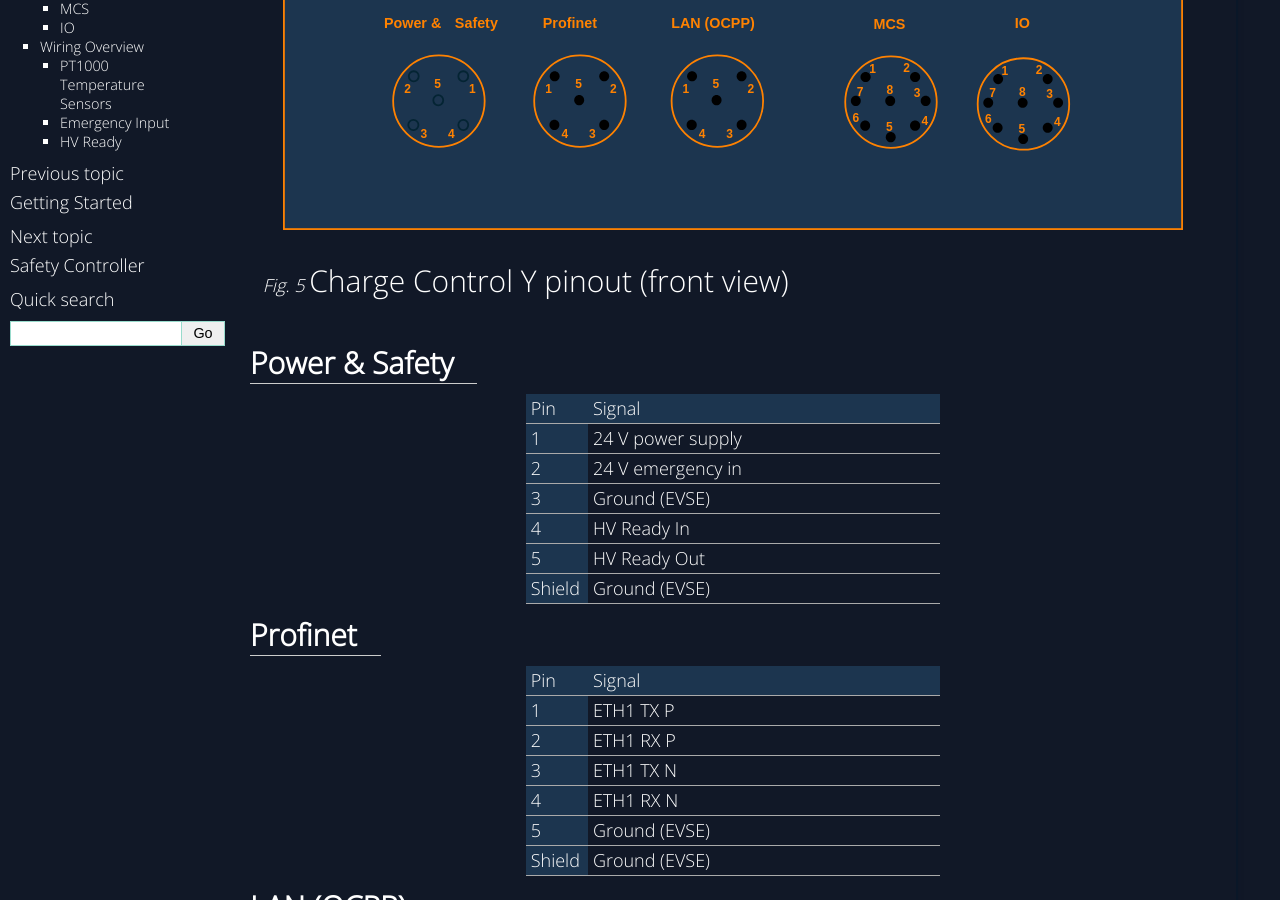
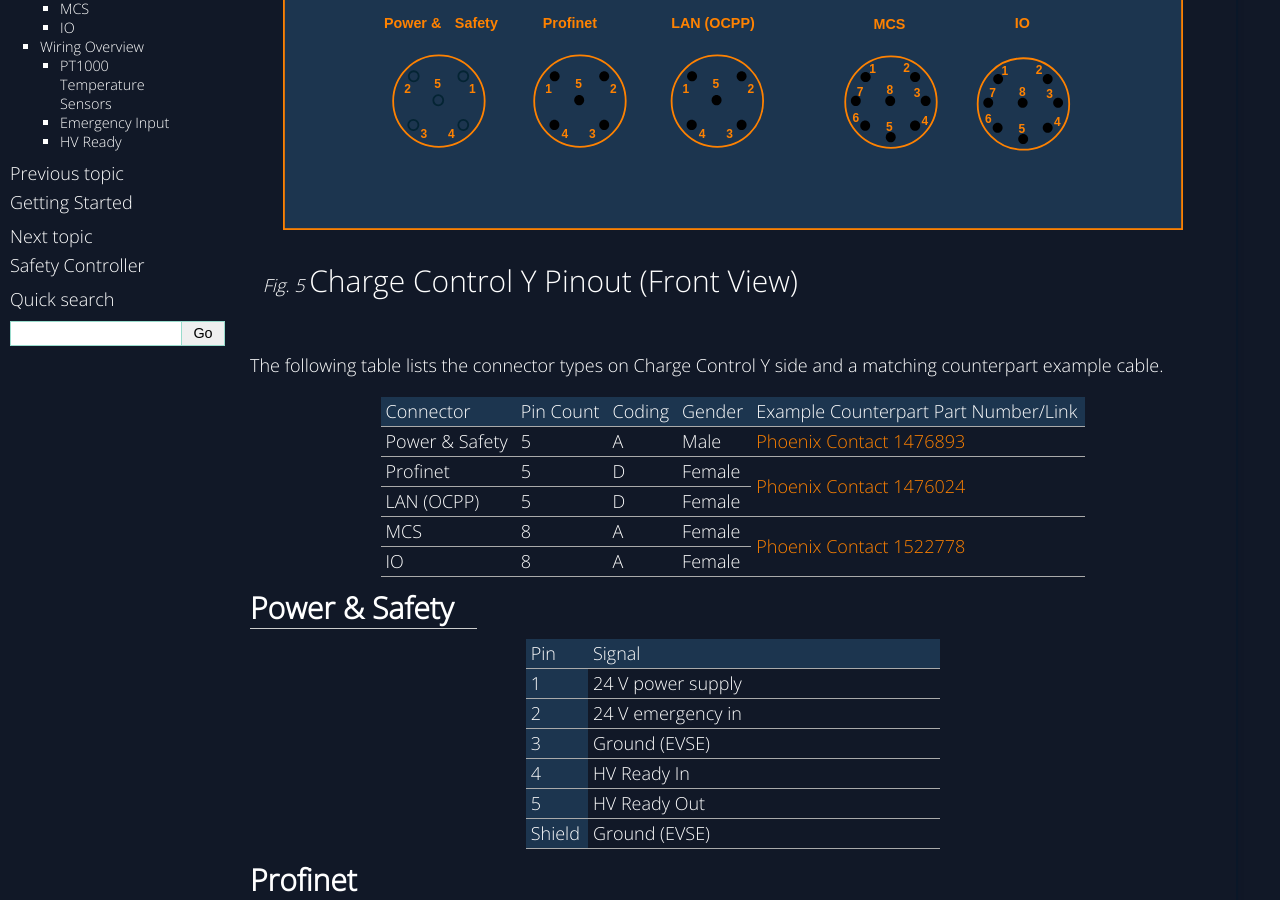
Before and after one commit to chargebyte/chargebyte-docs, a Sphinx documentation site: the page built from docs/source/hardware.rst, in a window 1280 px wide and 900 px high, scrolled down 348 px. Built offline with Sphinx 7.4.7, drawn with Linux system fonts in a browser that asks for light colours.

Commit message:
hardware: add connector informations
Signed-off-by: Michael Heimpold <michael.heimpold@chargebyte.com>

```diff
--- a/docs/source/hardware.rst
+++ b/docs/source/hardware.rst
@@ -10,14 +10,31 @@ The following figure shows the Charge Control Y from a front view with numbered
 
 .. figure:: _static/images/ccy_pinout.svg
    :width: 900px
-   :alt: CCY pinout (front view)
+   :alt: Charge Control Y Pinout (Front View)
    :align: center
 
-   Charge Control Y pinout (front view)
+   Charge Control Y Pinout (Front View)
 
+The following table lists the connector types on Charge Control Y side and a matching
+counterpart example cable.
+
++----------------+-----------+---------+--------+----------------------------------------------------------------------------------------------------------------------------------+
+| Connector      | Pin Count |  Coding | Gender | Example Counterpart Part Number/Link                                                                                             |
++================+===========+=========+========+==================================================================================================================================+
+| Power & Safety | 5         | A       | Male   | `Phoenix Contact 1476893 <https://www.phoenixcontact.com/de-de/produkte/sensor-aktor-kabel-sac-5p-15-pur-p12fs-sh-1476893>`__    |
++----------------+-----------+---------+--------+----------------------------------------------------------------------------------------------------------------------------------+
+| Profinet       | 5         | D       | Female |                                                                                                                                  |
++----------------+-----------+---------+--------+ `Phoenix Contact 1476024 <https://www.phoenixcontact.com/en-pc/products/network-cable-nbc-p12msd-20-93e-r4ac-1476024>`__         |
+| LAN (OCPP)     | 5         | D       | Female |                                                                                                                                  |
++----------------+-----------+---------+--------+----------------------------------------------------------------------------------------------------------------------------------+
+| MCS            | 8         | A       | Female |                                                                                                                                  |
++----------------+-----------+---------+--------+ `Phoenix Contact 1522778 <https://www.phoenixcontact.com/en-pc/products/sensor-actuator-cable-sac-8p-m12ms-15-pur-sh-1522778>`__ |
+| IO             | 8         | A       | Female |                                                                                                                                  |
++----------------+-----------+---------+--------+----------------------------------------------------------------------------------------------------------------------------------+
 
 Power & Safety
 ^^^^^^^^^^^^^^
+
 .. list-table::
    :widths: 15 85
    :header-rows: 1
@@ -41,6 +58,7 @@ Power & Safety
 
 Profinet
 ^^^^^^^^
+
 .. list-table::
    :widths: 15 85
    :header-rows: 1
@@ -64,6 +82,7 @@ Profinet
 
 LAN (OCPP)
 ^^^^^^^^^^
+
 .. list-table::
    :widths: 15 85
    :header-rows: 1
@@ -87,6 +106,7 @@ LAN (OCPP)
 
 MCS
 ^^^
+
 .. list-table::
    :widths: 15 85
    :header-rows: 1
@@ -116,6 +136,7 @@ MCS
 
 IO
 ^^
+
 .. list-table::
    :widths: 15 85
    :header-rows: 1
```
